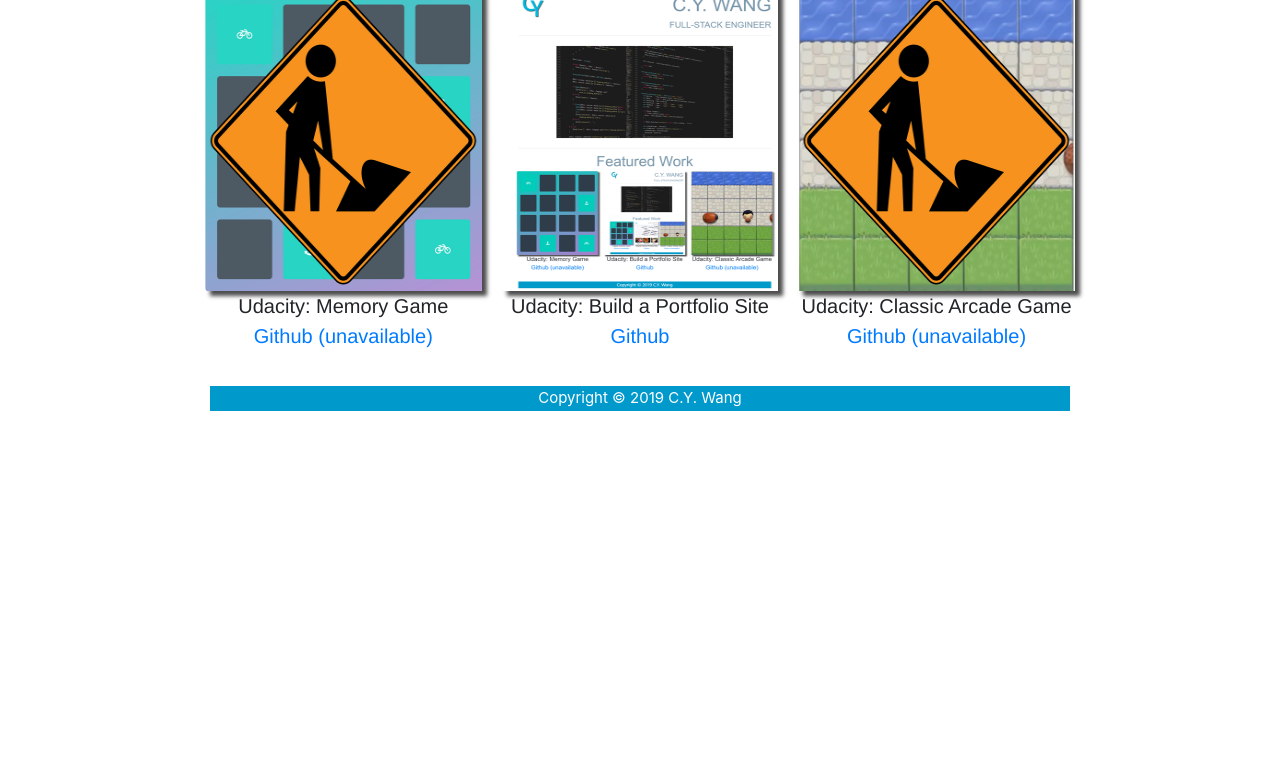
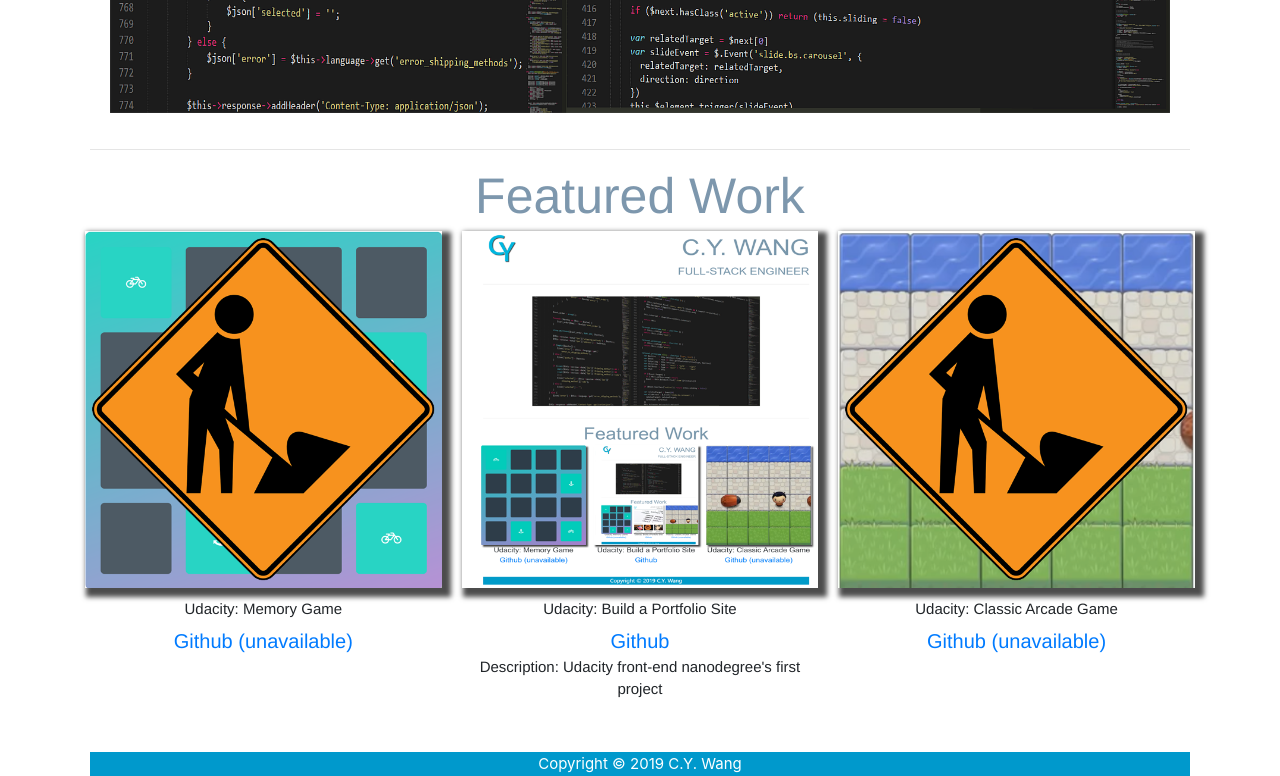
Before and after one commit to chingyaw/portfolio, a plain HTML site: page index.html in a window 1280 px wide. Shown: the part 652-1428 px from the top of the page. Before the commit the page ends 1063 px from the top, so only its background shows below. Drawn offline with Linux system fonts and the light colour scheme.

Commit message:
Revise html and css to meet the project requirements

```diff
--- a/css/styles.css
+++ b/css/styles.css
@@ -1,7 +1,10 @@
+/* Default  resolution: 360 x 640
+  Test device: Google Nexus 5
+  When width <= 360px
+*/
+
 .main {
-    padding-left: 20px !important;
-    padding-right: 20px !important;
-    width: 360px;
+    padding: 0 20px 0 20px;
 }
 
 .logo-img {
@@ -48,45 +51,56 @@
     flex-wrap: wrap;
 }
 
+/* Project list */
 
 .project-image {
-    height: 250px;
-    width: auto;
-    box-shadow: 5px 5px 4px rgba(0, 0, 0, 0.7);
+    display: block;
+    width: 100%;
+    height: auto;
+    box-shadow: 5px 5px 5px 4px rgba(0, 0, 0, 0.7);
 
 }
 
 .project-info{
     font-family: Helvetica, Arial, sans-serif;
-    white-space: nowrap;
     font-size: 15px;
 }
 
-/* Centered text */
+.project-info-title {
+    margin: 10px 0 5px 0;
+    font-size: 15px;
+}
+
+.project-info-tlink {
+    font-size: 15px;
+}
+
+.project-info-description {
+    font-family: Helvetica, Arial, sans-serif;
+    font-size: 15px;
+}
 
 .project-1 {
-    /*position: relative;*/
     width: 100%;
     text-align: center;
     padding: 5px 15px;
 }
 
 .project-2 {
-    /*position: relative;*/
     width: 100%;
     text-align: center;
     padding: 5px 15px;
 }
 
 .project-3 {
-    /*position: relative;*/
     width: 100%;
     text-align: center;
     padding: 5px 15px;
 }
 
+/* footer */
 .footer {
-    margin-top: 30px;
+    margin: 30px 0 0 0;
     background-color: #0099cc;
     color: #ffffff;
     text-align: center;
@@ -94,23 +108,12 @@
     padding: 1px;
 }
 
-/* responsive */
-
-/*
-  Google Nexus 5: 360 x 640
-  Start from mobile phone
-  When width < 360px
-*/
-[class*="col-"] {
-    width: 100%;
+.css-validator {
+    text-align: right;
 }
 
+/* responsive */
 @media screen and (min-width: 361px) {
-
-    .main {
-        width: 900px;
-    }
-
     .logo-img {
         height: 100px;
     }
@@ -127,9 +130,6 @@
         font-size: 50px;
     }
 
-    .project-image {
-        height: 300px;
-    }
     .project-info{
         font-size: 20px;
     }
@@ -151,12 +151,7 @@
 }
 
 @media screen and (min-width: 769px) {
-
-    .cover-img {
-        width: 640px;
-        max-height: 100%;
-    }
-
+    /* Change the order and put  active project in the middle*/
     .project-1 {
         width: 33.33%;
         order: 2;
@@ -172,106 +167,3 @@
         order: 3;
     }
 }
-
-/*
-  Apple iPad: 768 x 1024
-  When width >=360px and width < 768px
-*/
-/*@media screen and (min-width: 361px) {*/
-/*    !*.col-sm-2 {*!*/
-/*    !*    width: 16.66%;*!*/
-/*    !*}*!*/
-
-/*    .col-sm-4 {*/
-/*        width: 50%; !*33.33%;*!*/
-/*    }*/
-
-/*    !*.col-sm-10 {*!*/
-/*    !*    width: 83.33%;*!*/
-/*    !*}*!*/
-
-/*    .main-img {*/
-/*        height: 500px;*/
-/*        width: 500px;*/
-/*        display: block;*/
-/*        margin: auto;*/
-/*    }*/
-
-/*    .project-image {*/
-/*        !* box-shadow: 10px 10px 5px 0px rgba(0,0,0,0.75); *!*/
-/*        height: 250px;*/
-/*        width: 250px;*/
-/*    }*/
-
-/*    !* change project order for testing the responsive feature *!*/
-/*    .project-1 {*/
-/*        order: 1;*/
-/*        height: 250px;*/
-/*        width: 250px;*/
-/*    }*/
-
-/*    .project-2 {*/
-/*        order: 2;*/
-/*        height: 250px;*/
-/*        width: 250px;*/
-/*    }*/
-
-/*    .project-3 {*/
-/*        order: 3;*/
-/*        height: 250px;*/
-/*        width: 250px;*/
-/*    }*/
-/*}*/
-
-/*
-  Desktop
-  When width >= 768px
-*/
-
-/*@media screen and (min-width: 768px) {*/
-/*    .col-sm-2 {*/
-/*        width: 16.66%;*/
-/*    }*/
-
-/*    .col-sm-4 {*/
-/*        width: 33.33%;*/
-/*    }*/
-
-/*    .col-sm-10 {*/
-/*        width: 83.33%;*/
-/*    }*/
-
-/*    .main-img {*/
-/*        height: 500px;*/
-/*        width: 500px;*/
-/*        display: block;*/
-/*        margin: auto;*/
-/*    }*/
-
-/*    .project-image {*/
-/*        !* box-shadow: 10px 10px 5px 0px rgba(0,0,0,0.75); *!*/
-/*        height: 300px;*/
-/*        width: 300px;*/
-/*        display: block;*/
-/*        margin: auto;*/
-/*    }*/
-
-/*    !* change project order for testing the responsive feature *!*/
-/*    .project-1 {*/
-/*        order: 2;*/
-/*        height: 300px;*/
-/*        width: 300px;*/
-/*    }*/
-
-/*    .project-2 {*/
-/*        order: 1;*/
-/*        height: 300px;*/
-/*        width: 300px;*/
-/*    }*/
-
-/*    .project-3 {*/
-/*        order: 3;*/
-/*        height: 300px;*/
-/*        width: 300px;*/
-/*    }*/
-/*}*/
--- a/index.html
+++ b/index.html
@@ -12,52 +12,56 @@
 
 <body>
     <div class="container main">
+        <!-- TODO:  Add nav-bar -->
         <div class="row ">
             <div class="col-sm-2">
-            <img src="img/logo.png" alt="udacity logo" class="logo-img">
+                <img srcset="img/logo.png" alt="udacity logo" class="logo-img">
             </div>
 
             <div class="col-sm-10">
-            <div class="my-name">C.Y. Wang</div>
-            <div class="my-job-position">FULL-STACK ENGINEER</div>
+                <h1 class="my-name">C.Y. Wang</h1>
+                <h2 class="my-job-position">FULL-STACK ENGINEER</h2>
             </div>
         </div>
 
         <hr>
 
         <div class="row cover-img">
-        <!--   Source of the cover image: https://unsplash.com/photos/95YRwf6CNw8 -->
-        <!--   Source of the cover image: https://pixabay.com/photos/programming-html-css-javascript-1873854/
-                                    Pixabay License
-                            -->
-        <img src="img/cover_img.png" class="img-fluid" alt="main image">
+            <!--   Source of the cover image: https://pixabay.com/photos/programming-html-css-javascript-1873854/ -->
+            <img srcset="img/cover_img.png" class="img-fluid" alt="main image">
         </div>
 
-    <!-- Overlay image example: http://jsfiddle.net/r8rFc/448/ -->
+        <hr>
 
-    <hr>
         <h3 class="featured-work-header">Featured Work</h3>
         <div class="row justify-content-center">
             <div class="featured-work" >
                 <div class="project-1">
-                <img src="img/project_1.png" alt="udacity project 1" class="img-fluid project-image">
-                <div class="project-info">Udacity: Build a Portfolio Site</div>
-                <a href="https://github.com/chingyaw/portfolio" target="_blank" class="project-info">Github</a>
+                    <img srcset="img/project_1.png" alt="udacity project 1" class="img-fluid project-image">
+                    <div class="project-info">
+                        <div class="project-info-title">Udacity: Build a Portfolio Site</div>
+                        <a href="https://github.com/chingyaw/portfolio" target="_blank" class="project-info-link">Github</a>
+                        <p class="project-info-description">Description: Udacity front-end nanodegree's first project</p>
+                    </div>
                 </div>
                 <div class="project-2">
-                <img src="img/project_2.png" alt="udacity project 2" class="img-fluid project-image">
-                <div class="project-info">Udacity: Memory Game</div>
-                <a href="#" class="project-info">Github (unavailable)</a>
+                    <img srcset="img/project_2.png" alt="udacity project 2" class="img-fluid project-image">
+                    <div class="project-info">
+                        <div class="project-info-title">Udacity: Memory Game</div>
+                        <a href="#" class="project-info-link">Github (unavailable)</a>
+                    </div>
                 </div>
                 <div class="project-3">
-                <img src="img/project_3.png" alt="udacity project 3" class="img-fluid project-image">
-                <div class="project-info">Udacity: Classic Arcade Game</div>
-                <a href="#" class="project-info">Github (unavailable)</a>
+                    <img srcset="img/project_3.png" alt="udacity project 3" class="img-fluid project-image">
+                    <div class="project-info">
+                        <div class="project-info-title">Udacity: Classic Arcade Game</div>
+                        <a href="#" class="project-info-link">Github (unavailable)</a>
+                    </div>
                 </div>
             </div>
         </div>
 
-    <div class="footer">Copyright &copy 2019 C.Y. Wang</div>
+        <div class="footer">Copyright © 2019 C.Y. Wang</div>
 
     </div>
 
```
Lines whose indentation alone changed are shown as unchanged.
